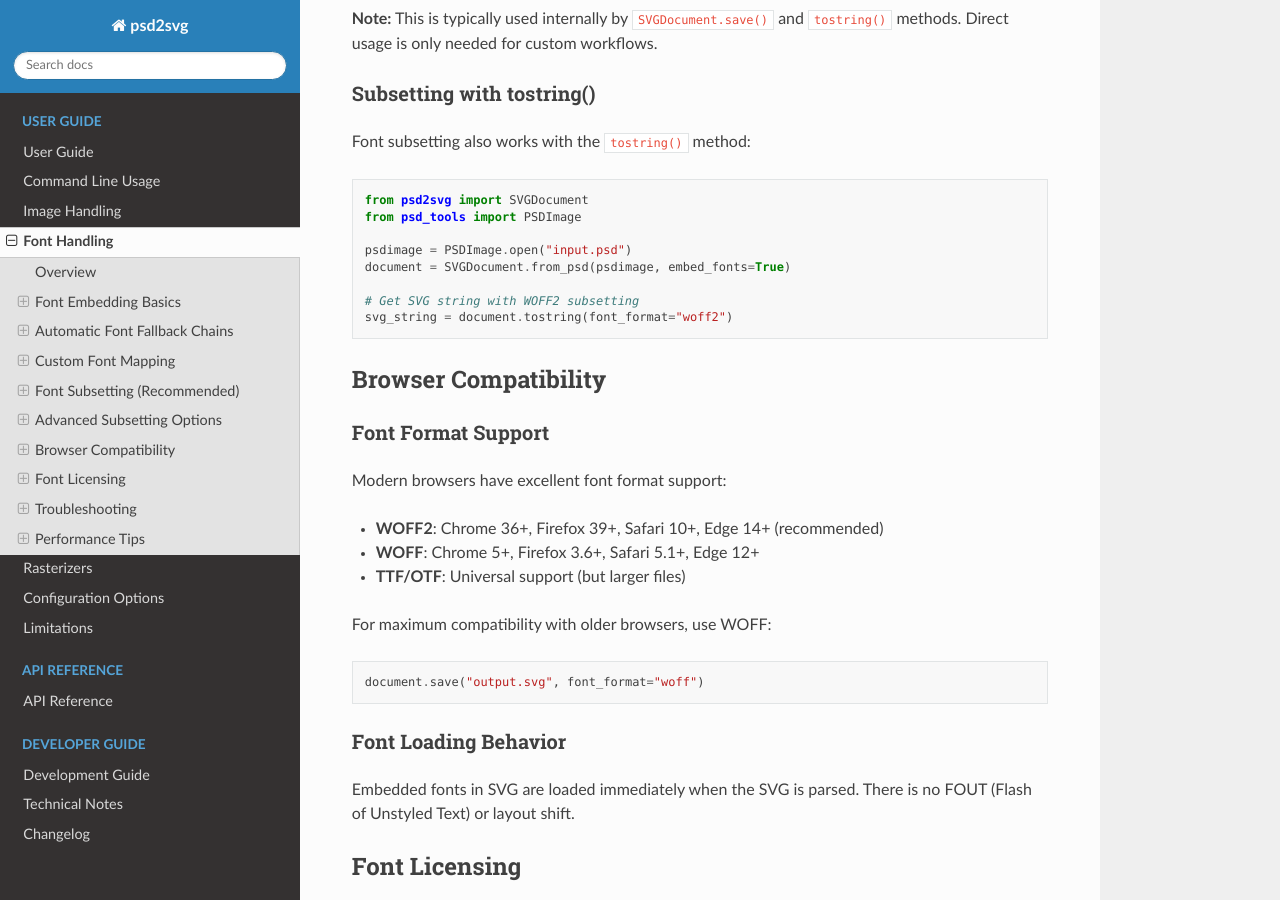
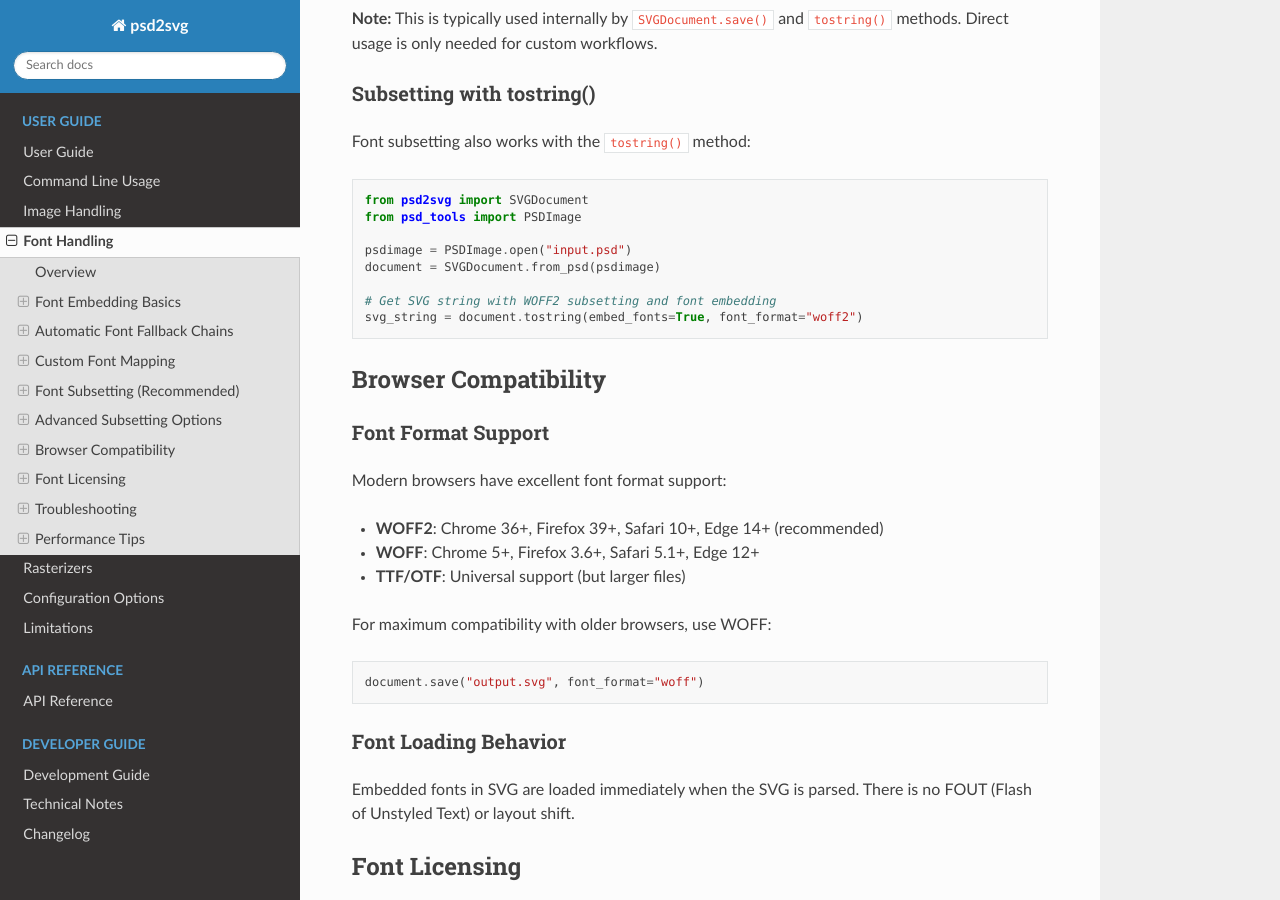
Before and after one commit to kyamagu/psd2svg, a Sphinx documentation site: the page built from docs/fonts.rst, in a window 1280 px wide and 900 px high, scrolled down 7912 px. Built offline with Sphinx 7.4.7 and the Read the Docs theme 3.1.0, drawn with Linux system fonts in a browser that asks for light colours; some of the changed text lies outside the part shown.

Commit message:
Fix documentation: move embed_fonts parameter to save()/tostring()
Corrected all documentation examples showing embed_fonts=True being
passed to from_psd(), which doesn't accept this parameter. The
embed_fonts parameter is only available in save() and tostring().

Changes:
- docs/fonts.rst: Fixed 5 incorrect examples
- docs/user-guide.rst: Removed incorrect example, added proper section

All examples now correctly show:
- from_psd(psdimage) - no embed_fonts parameter
- save(..., embed_fonts=True) or tostring(embed_fonts=True)

Added new "With Embedded Fonts" section in user-guide.rst with
correct examples for font embedding.

🤖 Generated with [Claude Code](https://claude.com/claude-code)

Co-Authored-By: Claude <noreply@anthropic.com>

```diff
--- a/docs/fonts.rst
+++ b/docs/fonts.rst
@@ -32,8 +32,8 @@ Embed fonts as base64-encoded data URIs in the SVG:
    from psd_tools import PSDImage
 
    psdimage = PSDImage.open("input.psd")
-   document = SVGDocument.from_psd(psdimage, embed_fonts=True)
-   document.save("output.svg")
+   document = SVGDocument.from_psd(psdimage)
+   document.save("output.svg", embed_fonts=True)
 
 **Result:** Fonts are embedded as base64-encoded TTF/OTF files in ``@font-face`` rules.
 
@@ -65,8 +65,8 @@ When a requested font is not available on the system, font rendering engines sub
    from psd_tools import PSDImage
 
    psdimage = PSDImage.open("input.psd")  # Uses "Arial"
-   document = SVGDocument.from_psd(psdimage, embed_fonts=True)
-   document.save("output.svg")
+   document = SVGDocument.from_psd(psdimage)
+   document.save("output.svg", embed_fonts=True)
 
 If Arial is not installed and the system substitutes DejaVu Sans, the generated SVG will contain:
 
@@ -308,10 +308,10 @@ WOFF2 provides the best compression and automatically enables subsetting:
    from psd_tools import PSDImage
 
    psdimage = PSDImage.open("input.psd")
-   document = SVGDocument.from_psd(psdimage, embed_fonts=True)
+   document = SVGDocument.from_psd(psdimage)
 
-   # Save with WOFF2 subsetting
-   document.save("output.svg", font_format="woff2")
+   # Save with WOFF2 subsetting and font embedding
+   document.save("output.svg", embed_fonts=True, font_format="woff2")
 
 **Result:** Fonts are:
 
@@ -387,10 +387,10 @@ Font subsetting also works with the ``tostring()`` method:
    from psd_tools import PSDImage
 
    psdimage = PSDImage.open("input.psd")
-   document = SVGDocument.from_psd(psdimage, embed_fonts=True)
+   document = SVGDocument.from_psd(psdimage)
 
-   # Get SVG string with WOFF2 subsetting
-   svg_string = document.tostring(font_format="woff2")
+   # Get SVG string with WOFF2 subsetting and font embedding
+   svg_string = document.tostring(embed_fonts=True, font_format="woff2")
 
 Browser Compatibility
 ---------------------
@@ -510,11 +510,12 @@ Example: Optimized Web Delivery
    from psd_tools import PSDImage
 
    psdimage = PSDImage.open("input.psd")
-   document = SVGDocument.from_psd(psdimage, embed_fonts=True)
+   document = SVGDocument.from_psd(psdimage)
 
-   # Optimize for web: WOFF2 subsetting, external images
+   # Optimize for web: WOFF2 subsetting, external images, font embedding
    document.save(
        "output.svg",
+       embed_fonts=True,
        font_format="woff2",
        image_prefix="images/img",
        image_format="webp",
```
Also changed, not shown: docs/user-guide.rst (+17 -4 lines).
